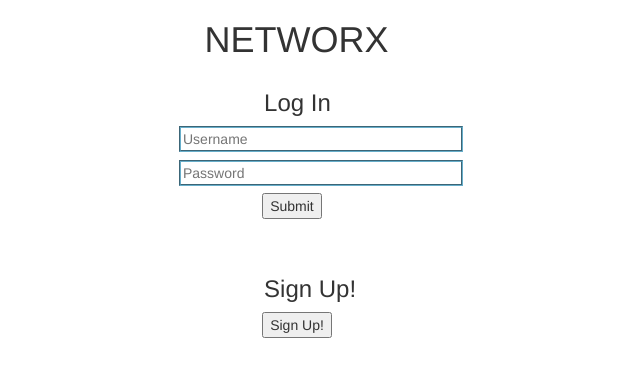
After one commit to Edsterr/networx, a Django app: template templates/login.html in a window 1280 px wide. The commit adds this page. Shown: the top 377 px of the page, without its empty margins (333-973 px from the left). Run offline with Django 3.2, Linux system fonts and the light colour scheme; the template is opened without the code that fills it, so the values that code supplies are empty; some libraries are stand-ins or nearby versions.

Commit message:
HTML stuff

```diff
--- /dev/null
+++ b/static/css/loginStyle.css
@@ -0,0 +1,61 @@
+html{
+    padding: 0;
+    font-family: sans-serif;
+}
+#big_header{
+    display: block;
+    align-self: center;
+    padding-left: 42%;
+}
+
+.main{
+    position: absolute;
+    display: block;
+    align-self: center;
+    padding-left: 40%;
+}
+
+h3{
+    align-self: center;
+    padding-left: 45%;
+}
+
+.login{
+    position: relative;
+    align-self: center;
+}
+
+#username_box{
+    position: relative;
+    padding-bottom:4%;
+}
+
+#password_box{
+    position: relative;
+    padding-bottom: 4%;
+}
+
+#ubox,#pbox{
+    position: relative;
+    width: 150%;
+    border-color: #67AECA;
+    border-style: groove;
+}
+
+.signup{
+    position: relative;
+    align-self: center;
+    margin-top: 30%;
+}
+
+#login_btn{
+    position: relative;
+    align-self: center;
+    margin-left: 44%;
+}
+
+#signup_btn{
+    position: relative;
+    align-self: center;
+    margin-left: 44%;
+}
--- /dev/null
+++ b/templates/login.html
@@ -0,0 +1,36 @@
+<!DOCTYPE html>
+<html lang="en">
+<head>
+    <meta charset="UTF-8">
+    <meta name="viewport" content="width=device-width, initial-scale=1, shrink-to-fit=no">
+
+    <link rel="stylesheet" href="https://maxcdn.bootstrapcdn.com/bootstrap/3.3.7/css/bootstrap.min.css">
+    <link rel="stylesheet" href="../static/css/loginStyle.css">
+    <script src="https://ajax.googleapis.com/ajax/libs/jquery/3.3.1/jquery.min.js"></script>
+    <script src="https://maxcdn.bootstrapcdn.com/bootstrap/3.3.7/js/bootstrap.min.js"></script>
+
+    <title>Networx Home</title>
+</head>
+<body>
+<h1 id="big_header"> NETWORX </h1>
+<div class="main">
+    <div class="login">
+        <h3> Log In </h3>
+                <div id="username_box">
+                    <input id="ubox" type="text" name="username" placeholder="Username" required>
+                </div>
+                <div id="password_box">
+                    <input id="pbox" type="password" name="password" placeholder="Password" required>
+                </div>
+                <div class="login">
+                    <input id="login_btn" type="submit" value="Submit">
+                </div>
+    </div>
+    <div class="signup">
+        <h3> Sign Up! </h3>
+            <button id="signup_btn" name="signup_btn">Sign Up!</button>
+    </div>
+</div>
+
+</body>
+</html>
--- a/templates/search.html
+++ b/templates/search.html
@@ -4,7 +4,9 @@
     <meta charset="UTF-8">
     <meta name="viewport" content="width=device-width, initial-scale=1, shrink-to-fit=no">
 
-    <!-- StyleSheets Go here -->
+    <link rel="stylesheet" href="https://maxcdn.bootstrapcdn.com/bootstrap/3.3.7/css/bootstrap.min.css">
+    <script src="https://ajax.googleapis.com/ajax/libs/jquery/3.3.1/jquery.min.js"></script>
+    <script src="https://maxcdn.bootstrapcdn.com/bootstrap/3.3.7/js/bootstrap.min.js"></script>
 
     <title>Networx Search</title>
 </head>
```
Also changed, not shown: templates/index.html (deleted, +0 -37 lines), templates/profile.html (+51 -20 lines), static/css/search.css (added).
